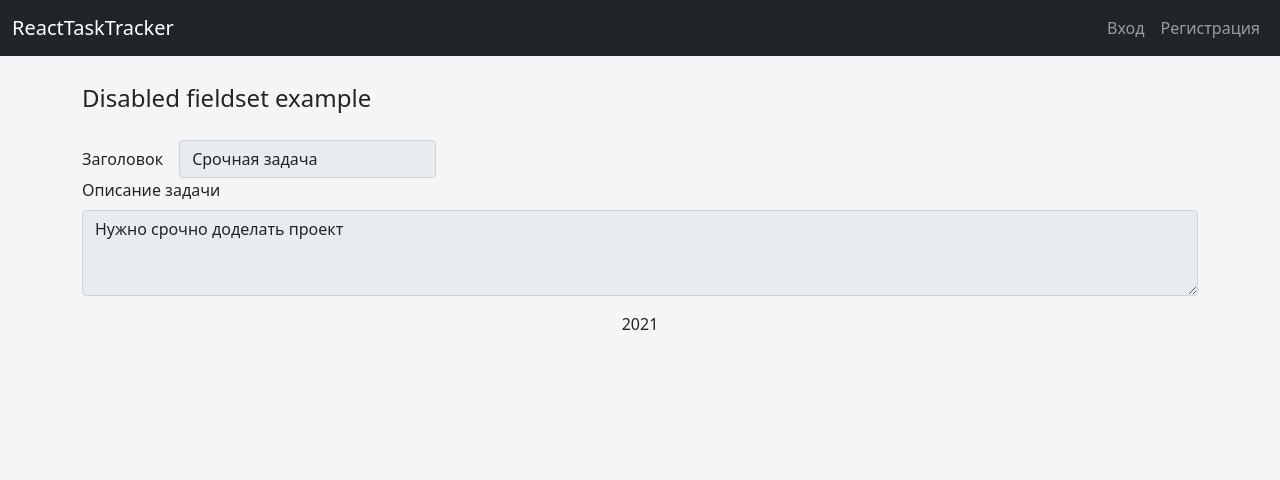
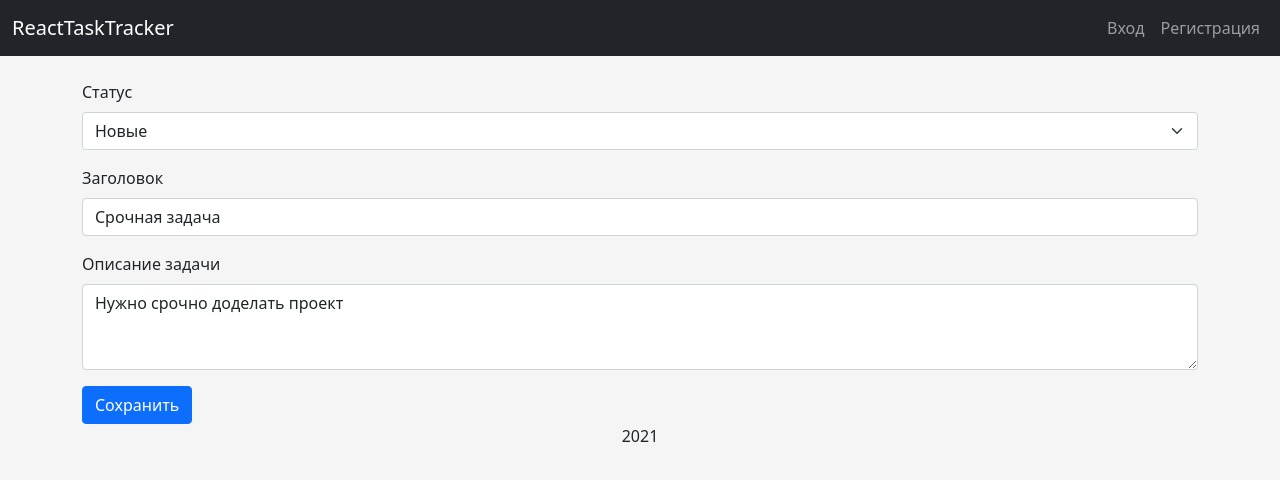
Before and after one commit to JFD-projects/ReactTaskTracker, a React (Create React App) app: page /tasks/1 in a window 1280 px wide. Shown: the top 480 px of the page. Built offline with nearby package versions, Linux system fonts and the light colour scheme.

Commit message:
edit task

```diff
--- a/src/api/api.js
+++ b/src/api/api.js
@@ -42,7 +42,18 @@ const Api = {
       setTimeout(() => {
         const index = Math.max(...tasks.map((item) => item.id)) + 1
         tasks = [...tasks, { id: index, text: text, title: title, columnId: columnId, active: 1 }]
-        console.log(tasks)
+        resolve(true)
+      }, 100)
+    })
+  },
+  updateTask: (id, data) => {
+    return new Promise((resolve, reject) => {
+      setTimeout(() => {
+        id = Number(id)
+        const findIndex = tasks.findIndex((item) => item.id === id)
+        if (findIndex !== undefined) {
+          tasks[findIndex] = { ...tasks[findIndex], ...data }
+        }
         resolve(true)
       }, 100)
     })
--- a/src/pages/tasks/task.jsx
+++ b/src/pages/tasks/task.jsx
@@ -1,47 +1,97 @@
 import React, { useEffect, useState } from "react"
-import { useParams } from "react-router-dom"
+import { useParams, useHistory } from "react-router-dom"
 import Api from "../../api/api"
+import Loading from "../../components/loading/loading"
 
 const Task = ({ taskId }) => {
+  const history = useHistory()
+  const [columns, setColumns] = useState([])
   const [task, setTask] = useState()
   const params = useParams()
 
+  const loadColumns = () => {
+    Api.getColumns().then((result) => {
+      setColumns(result)
+    })
+  }
+
+  const loadTask = (id) => {
+    Api.getTaskById(id).then((result) => {
+      setTask(result)
+    })
+  }
+
   useEffect(() => {
-    Api.getTaskById(params.taskId).then((result) => {
-      setTask(result)
-      console.log("params.taskId", params.taskId)
-      console.log("result", result)
-    })
-  }, [params.taskId])
+    loadColumns()
+    loadTask(params.taskId)
+  }, [])
 
-  if (!task) return "loading..."
+  const onSubmitHandler = (event) => {
+    event.preventDefault()
+    task.columnId = Number(task.columnId)
+    Api.updateTask(params.taskId, task)
+    history.replace("/tasks")
+  }
+
+  const editTaskHandler = (field) => {
+    return ({ target }) => {
+      setTask({ ...task, [field]: target.value })
+    }
+  }
+
   return (
     <>
+      <Loading hidden={task}></Loading>
+      {task && (
         <div className="container">
-        <form>
-          <fieldset disabled>
-            <legend>Disabled fieldset example</legend>
-            <div className="row g-3 align-items-center">
-              <div className="col-auto">
-                <label htmlFor="taskTitle" className="col-form-label">
+          <form onSubmit={onSubmitHandler}>
+            <fieldset>
+              <div className="mb-3">
+                <label htmlFor="taskStatus" className="form-label">
+                  Статус
+                </label>
+                <select
+                  className="form-select"
+                  aria-label="Default select example"
+                  value={task.columnId}
+                  onChange={editTaskHandler("columnId")}>
+                  {columns.map((column) => (
+                    <option key={column.id} value={column.id}>
+                      {column.title}
+                    </option>
+                  ))}
+                </select>
+              </div>
+              <div className="mb-3">
+                <label htmlFor="taskTitle" className="form-label">
                   Заголовок
                 </label>
-              </div>
-              <div className="col-auto">
-                <input type="text" id="taskTitle" className="form-control" value={task.title} />
-              </div>
+                <input
+                  type="text"
+                  id="taskTitle"
+                  className="form-control"
+                  value={task.title}
+                  onChange={editTaskHandler("title")}
+                />
               </div>
               <div className="mb-3">
-              <label for="taskDescription" className="form-label">
+                <label htmlFor="taskDescription" className="form-label">
                   Описание задачи
                 </label>
-              <textarea className="form-control" id="taskDescription" rows="3">
-                {task.text}
-              </textarea>
+                <textarea
+                  className="form-control"
+                  id="taskDescription"
+                  rows="3"
+                  value={task.text}
+                  onChange={editTaskHandler("text")}></textarea>
               </div>
+              <button type="submit" className="btn btn-primary">
+                Сохранить
+              </button>
             </fieldset>
           </form>
         </div>
+      )}
     </>
   )
 }
```
Lines whose indentation alone changed are shown as unchanged.
